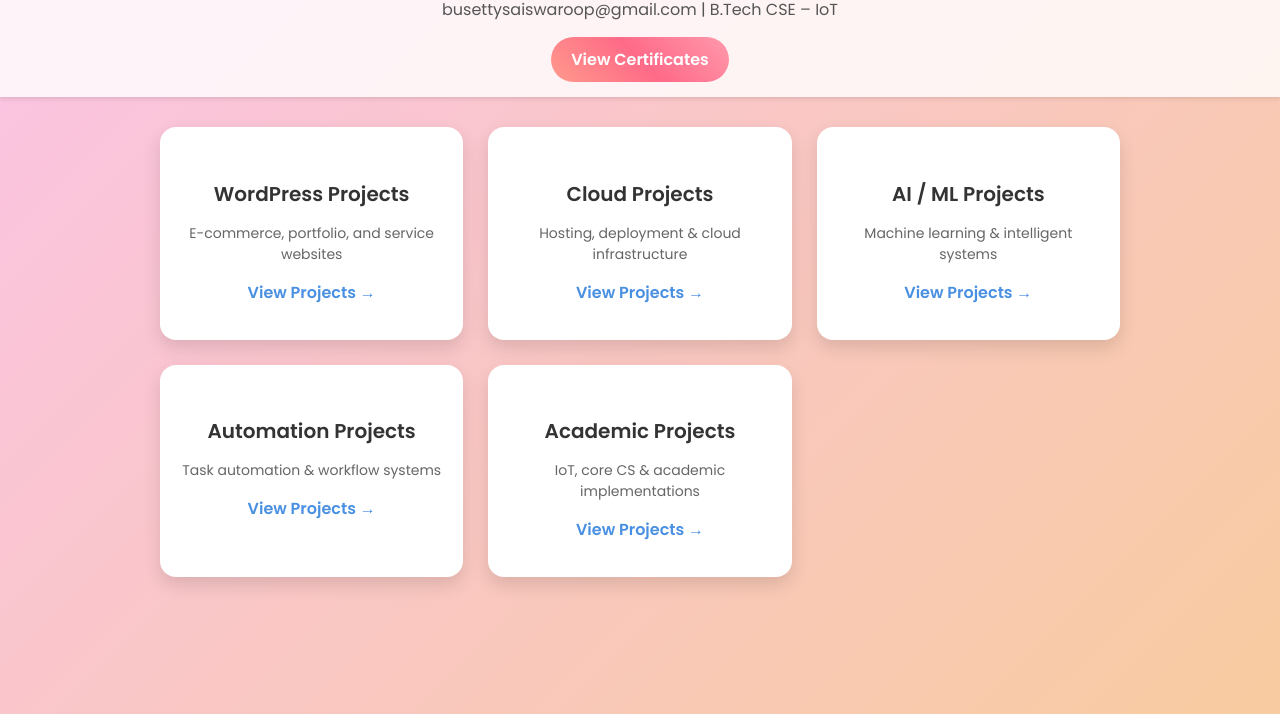
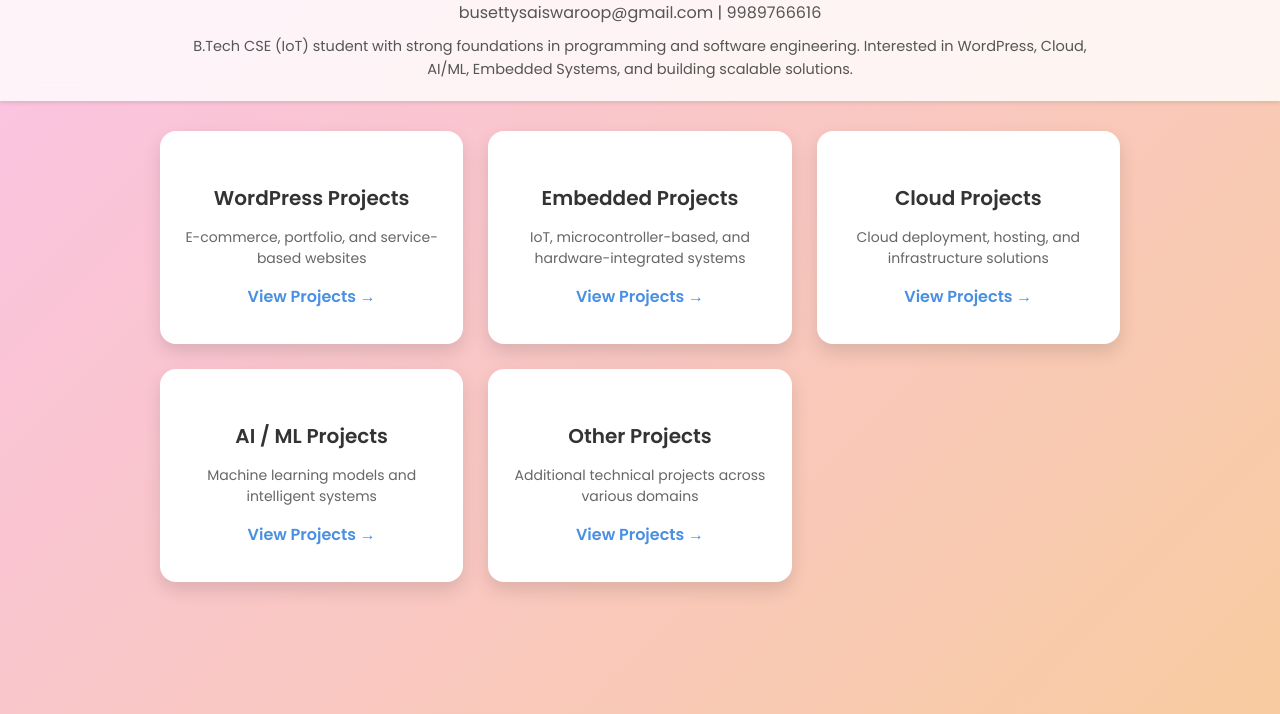
Before and after one commit to Busetty-Sai-Swaroop/Wordpress-Internship-Showcase, a plain HTML site: page index.html in a window 1280 px wide. Shown: the part 86-800 px from the top of the page. Drawn offline with Linux system fonts and the light colour scheme.

Commit message:
ndex.html

```diff
--- a/index.html
+++ b/index.html
@@ -28,7 +28,7 @@
     header {
       background-color: #ffffffcc;
       backdrop-filter: blur(10px);
-      padding: 30px 0 15px;
+      padding: 30px 0 20px;
       text-align: center;
       box-shadow: 0 2px 4px rgba(0,0,0,0.1);
     }
@@ -40,31 +40,19 @@
     }
 
     header p {
-      margin: 5px 0 15px;
+      margin: 8px 0 0;
       font-size: 16px;
       color: #555;
     }
 
-    .header-button a {
-      display: inline-block;
-      padding: 10px 20px;
-      background: linear-gradient(45deg, #ff9a8b, #ff6a88, #ff99ac);
-      color: white;
-      text-decoration: none;
-      border-radius: 30px;
-      font-weight: 600;
-    }
-
-    .header-button a:hover {
-      background: linear-gradient(45deg, #f75d59, #f7797d, #ff92a9);
-    }
-
     .bio {
       text-align: center;
-      margin: 25px auto;
-      max-width: 800px;
-      padding: 0 20px;
+      margin: 30px auto;
+      max-width: 900px;
+      padding: 0 25px;
       font-size: 15px;
+      line-height: 1.7;
+      color: #333;
     }
 
     .grid {
@@ -112,44 +100,44 @@
 
 <header>
   <h1>Busetty Sai Swaroop</h1>
-  <p>busettysaiswaroop@gmail.com | B.Tech CSE – IoT</p>
-  <div class="header-button">
-    <a href="https://drive.google.com/drive/folders/1GnDYbXsynapuFA7zW5mTKqhrcVRIse-S" target="_blank">
-      View Certificates
-    </a>
-  </div>
+  <p>busettysaiswaroop@gmail.com | 9989766616</p>
+  <p style="max-width:900px;margin:10px auto 0;font-size:14.5px;color:#555;line-height:1.6;">
+    B.Tech CSE (IoT) student with strong foundations in programming and software engineering.
+    Interested in WordPress, Cloud, AI/ML, Embedded Systems, and building scalable solutions.
+  </p>
 </header>
+
 
 <div class="grid">
 
   <div class="box">
     <h2>WordPress Projects</h2>
-    <p>E-commerce, portfolio, and service websites</p>
+    <p>E-commerce, portfolio, and service-based websites</p>
     <a href="wordpress.html">View Projects →</a>
   </div>
 
   <div class="box">
+    <h2>Embedded Projects</h2>
+    <p>IoT, microcontroller-based, and hardware-integrated systems</p>
+    <a href="embedded.html">View Projects →</a>
+  </div>
+
+  <div class="box">
     <h2>Cloud Projects</h2>
-    <p>Hosting, deployment & cloud infrastructure</p>
+    <p>Cloud deployment, hosting, and infrastructure solutions</p>
     <a href="cloud.html">View Projects →</a>
   </div>
 
   <div class="box">
     <h2>AI / ML Projects</h2>
-    <p>Machine learning & intelligent systems</p>
+    <p>Machine learning models and intelligent systems</p>
     <a href="aiml.html">View Projects →</a>
   </div>
 
   <div class="box">
-    <h2>Automation Projects</h2>
-    <p>Task automation & workflow systems</p>
-    <a href="automation.html">View Projects →</a>
-  </div>
-
-  <div class="box">
-    <h2>Academic Projects</h2>
-    <p>IoT, core CS & academic implementations</p>
-    <a href="academic.html">View Projects →</a>
+    <h2>Other Projects</h2>
+    <p>Additional technical projects across various domains</p>
+    <a href="others.html">View Projects →</a>
   </div>
 
 </div>
```
